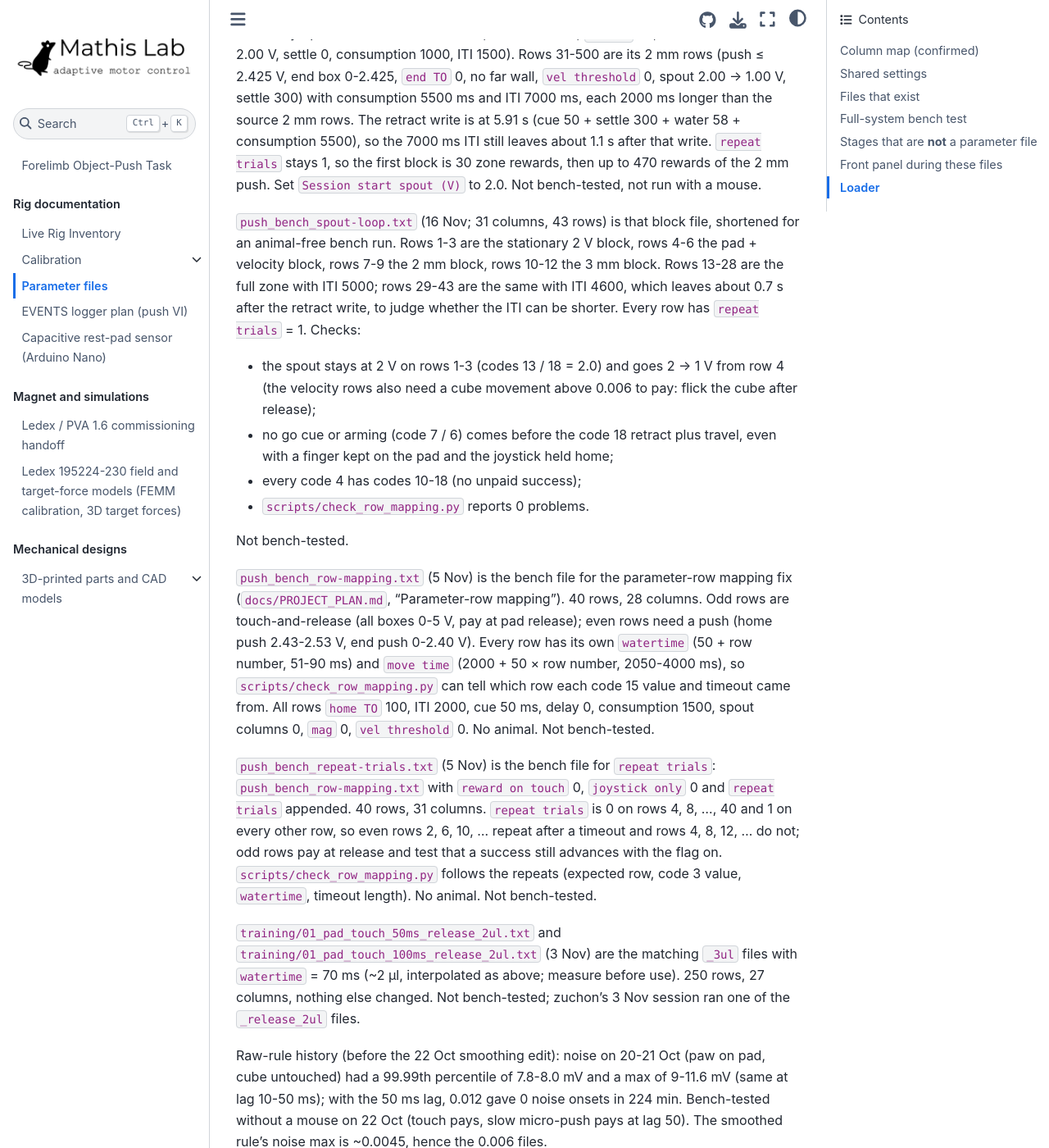
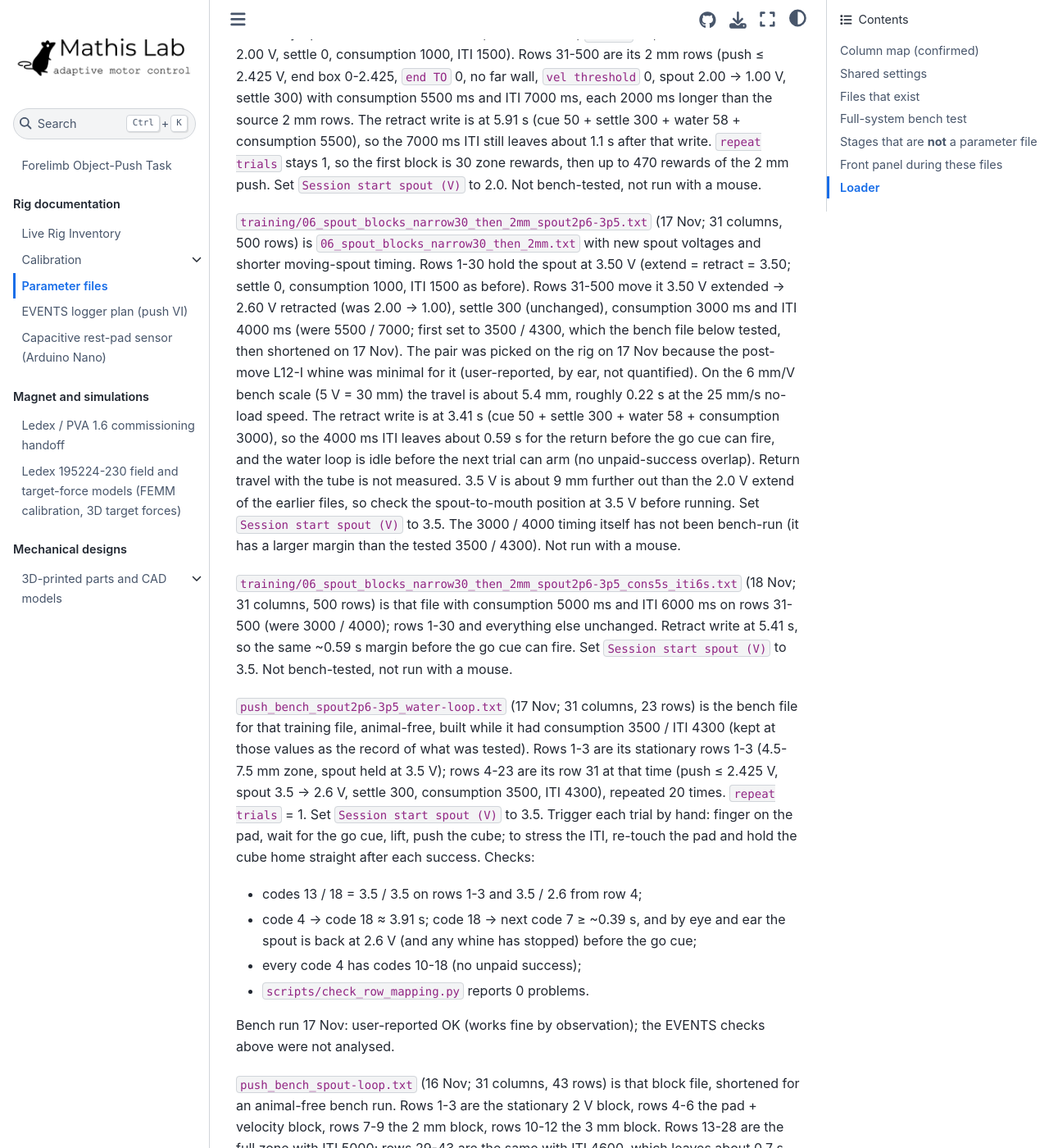
Before and after one commit to AdaptiveMotorControlLab/JoystickPushTask, a Jupyter Book: the page built from parameters/README.md, in a window 1280 px wide and 1400 px high, scrolled down 8806 px. Shown: the whole window at 82% size. Built offline with Jupyter Book 1.0.4 settings and Sphinx 7.4.7 and the Sphinx Book theme 1.1.4, drawn with Linux system fonts in a browser that asks for light colours.

Commit message:
Add the low-whine 3.5/2.6 V spout files and their water-loop bench file, and record them in the docs.

```diff
--- a/parameters/README.md
+++ b/parameters/README.md
@@ -124,6 +124,18 @@ Both rows use ITI 2000 ms. Untested: that the VI applies each row's boxes, `vel
 With `repeat trials` = 1 a row only advances on a success, so each block length counts rewards, not trials. The EVENTS code 3 value gives the row. Set `Session start spout (V)` to 2.0. The mm values come from the 3 Nov calibration, which predates the 15.1 mm cube; re-centre home on the measured rest. Mixed rows depend on the 5 Nov row-mapping fix, which has not yet been bench-tested with distinct rows, so run `push_bench_spout-loop.txt` first. Not bench-tested, not run with a mouse.
 
 `training/06_spout_blocks_narrow30_then_2mm.txt` (17 Nov; 31 columns, 500 rows) is that block file with the velocity, 3 mm and later zone blocks removed. Rows 1-30 are its stationary-spout zone rows (4.5-7.5 mm, 2.251-2.349 V, `end TO` 50, extend = retract = 2.00 V, settle 0, consumption 1000, ITI 1500). Rows 31-500 are its 2 mm rows (push ≤ 2.425 V, end box 0-2.425, `end TO` 0, no far wall, `vel threshold` 0, spout 2.00 → 1.00 V, settle 300) with consumption 5500 ms and ITI 7000 ms, each 2000 ms longer than the source 2 mm rows. The retract write is at 5.91 s (cue 50 + settle 300 + water 58 + consumption 5500), so the 7000 ms ITI still leaves about 1.1 s after that write. `repeat trials` stays 1, so the first block is 30 zone rewards, then up to 470 rewards of the 2 mm push. Set `Session start spout (V)` to 2.0. Not bench-tested, not run with a mouse.
+
+`training/06_spout_blocks_narrow30_then_2mm_spout2p6-3p5.txt` (17 Nov; 31 columns, 500 rows) is `06_spout_blocks_narrow30_then_2mm.txt` with new spout voltages and shorter moving-spout timing. Rows 1-30 hold the spout at 3.50 V (extend = retract = 3.50; settle 0, consumption 1000, ITI 1500 as before). Rows 31-500 move it 3.50 V extended → 2.60 V retracted (was 2.00 → 1.00), settle 300 (unchanged), consumption 3000 ms and ITI 4000 ms (were 5500 / 7000; first set to 3500 / 4300, which the bench file below tested, then shortened on 17 Nov). The pair was picked on the rig on 17 Nov because the post-move L12-I whine was minimal for it (user-reported, by ear, not quantified). On the 6 mm/V bench scale (5 V = 30 mm) the travel is about 5.4 mm, roughly 0.22 s at the 25 mm/s no-load speed. The retract write is at 3.41 s (cue 50 + settle 300 + water 58 + consumption 3000), so the 4000 ms ITI leaves about 0.59 s for the return before the go cue can fire, and the water loop is idle before the next trial can arm (no unpaid-success overlap). Return travel with the tube is not measured. 3.5 V is about 9 mm further out than the 2.0 V extend of the earlier files, so check the spout-to-mouth position at 3.5 V before running. Set `Session start spout (V)` to 3.5. The 3000 / 4000 timing itself has not been bench-run (it has a larger margin than the tested 3500 / 4300). Not run with a mouse.
+
+`training/06_spout_blocks_narrow30_then_2mm_spout2p6-3p5_cons5s_iti6s.txt` (18 Nov; 31 columns, 500 rows) is that file with consumption 5000 ms and ITI 6000 ms on rows 31-500 (were 3000 / 4000); rows 1-30 and everything else unchanged. Retract write at 5.41 s, so the same ~0.59 s margin before the go cue can fire. Set `Session start spout (V)` to 3.5. Not bench-tested, not run with a mouse.
+
+`push_bench_spout2p6-3p5_water-loop.txt` (17 Nov; 31 columns, 23 rows) is the bench file for that training file, animal-free, built while it had consumption 3500 / ITI 4300 (kept at those values as the record of what was tested). Rows 1-3 are its stationary rows 1-3 (4.5-7.5 mm zone, spout held at 3.5 V); rows 4-23 are its row 31 at that time (push ≤ 2.425 V, spout 3.5 → 2.6 V, settle 300, consumption 3500, ITI 4300), repeated 20 times. `repeat trials` = 1. Set `Session start spout (V)` to 3.5. Trigger each trial by hand: finger on the pad, wait for the go cue, lift, push the cube; to stress the ITI, re-touch the pad and hold the cube home straight after each success. Checks:
+- codes 13 / 18 = 3.5 / 3.5 on rows 1-3 and 3.5 / 2.6 from row 4;
+- code 4 → code 18 ≈ 3.91 s; code 18 → next code 7 ≥ ~0.39 s, and by eye and ear the spout is back at 2.6 V (and any whine has stopped) before the go cue;
+- every code 4 has codes 10-18 (no unpaid success);
+- `scripts/check_row_mapping.py` reports 0 problems.
+
+Bench run 17 Nov: user-reported OK (works fine by observation); the EVENTS checks above were not analysed.
 
 `push_bench_spout-loop.txt` (16 Nov; 31 columns, 43 rows) is that block file, shortened for an animal-free bench run. Rows 1-3 are the stationary 2 V block, rows 4-6 the pad + velocity block, rows 7-9 the 2 mm block, rows 10-12 the 3 mm block. Rows 13-28 are the full zone with ITI 5000; rows 29-43 are the same with ITI 4600, which leaves about 0.7 s after the retract write, to judge whether the ITI can be shorter. Every row has `repeat trials` = 1. Checks:
 - the spout stays at 2 V on rows 1-3 (codes 13 / 18 = 2.0) and goes 2 → 1 V from row 4 (the velocity rows also need a cube movement above 0.006 to pay: flick the cube after release);
```
Also changed, not shown: docs/PROJECT_PLAN.md (+1 -0 lines), 3 other files.
